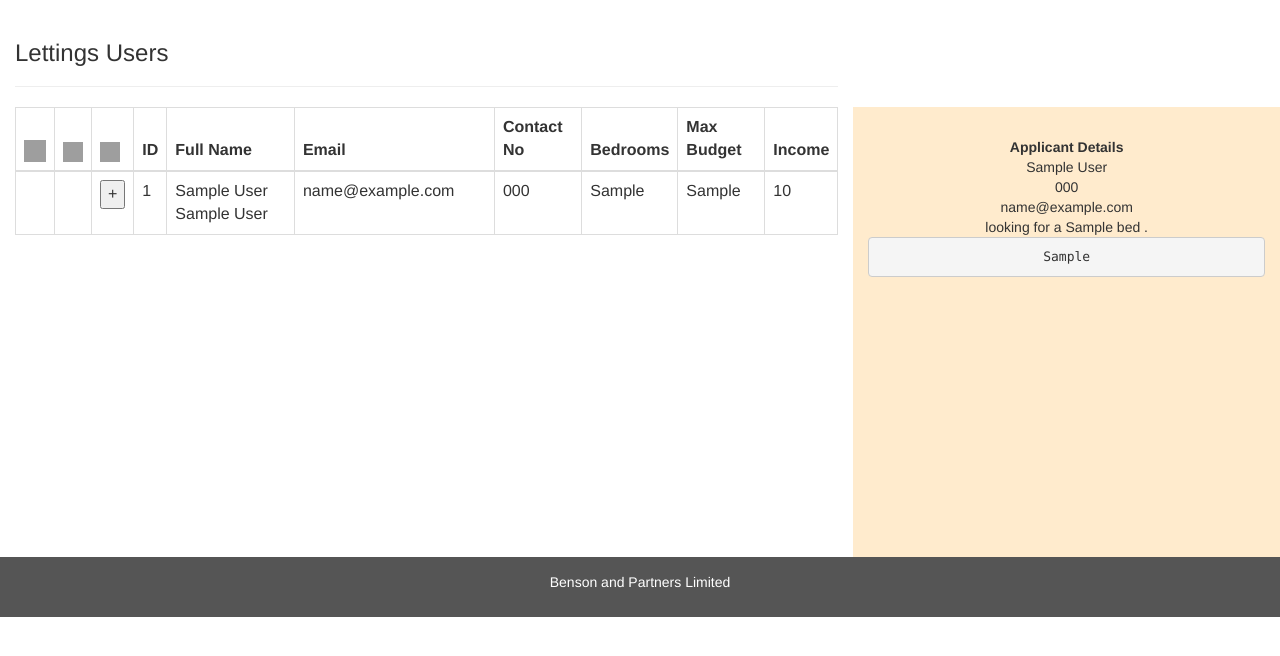
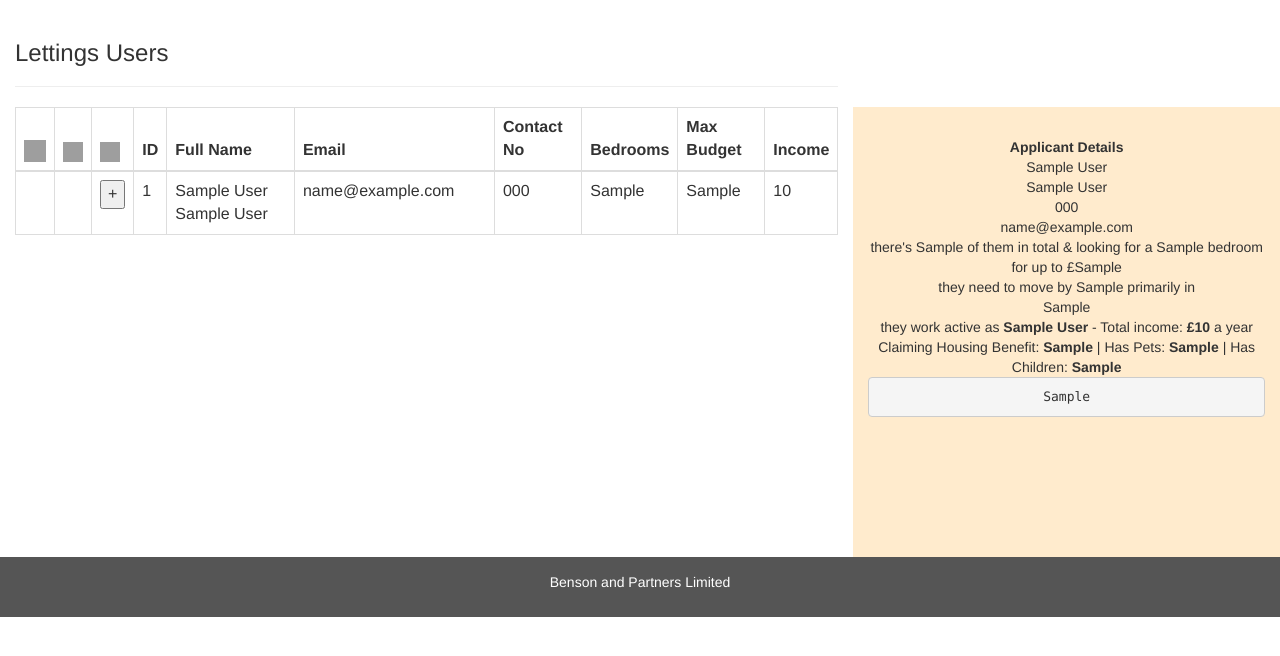
Before and after one commit to Montekarl/BensonAndPartners, a PHP site: page / in a window 1280 px wide. Shown: the part 52-708 px from the top of the page. Run offline with PHP 8.4, Linux system fonts and the light colour scheme; tables that the repository leaves empty or names only in its code hold one stand-in row (values such as "Sample post"); data that the repository does not hold is empty; grey boxes are pictures that could not be loaded.

Commit message:
finalised detailed-SiteBar

```diff
--- a/classes/usersview.class.php
+++ b/classes/usersview.class.php
@@ -7,9 +7,14 @@ class UsersView extends Users
         $result = $this->getUser($userId);
         echo $result['first_name']. " ";
         echo $result['last_name']. "<br>";
+        echo $result['city_name']. "<br>";
         echo str_replace(" ", "", $result['contact_number']) . "<br>";
         echo $result['email']. "<br>";
-        echo "looking for a ". $result['bedrooms']. " bed . <br>";
+        echo "there's " . $result['tenants'] . " of them in total &";
+        echo " looking for a ". $result['bedrooms']. " bedroom for up to £". $result['maximum_budget']."<br>";
+        echo "they need to move by ". $result['move_by']. " primarily in <br>". $result['areas']."<br>";
+        echo "they work ". $result['employment_status']. " as <b>". $result['job_title']."</b> - Total income: <b>£" .$result['salary']. "</b> a year <br>";
+        echo "Claiming Housing Benefit:  <b>". $result['dss']. "</b> | Has Pets: <b>". $result['pets']."</b> | Has Children: <b>" . $result['children'] . "</b><br>";
         echo "<pre>".$result['special_conditions']. "<br></pre>";
     }
 
@@ -21,7 +26,7 @@ class UsersView extends Users
                 "<tr>".
                 "<td></td>".
                 "<td></td>".
-                "<td> <button type = 'button' onclick='updateUser(".$data['user_id'].")' class = 'find-id'> + </button> "."</td>".
+                "<td> <button type = 'button' onclick='showMoreDetailsSideBar(".$data['user_id'].")' class = 'find-id'> + </button> "."</td>".
                 "<td class = 'id'>".$data['user_id']."</td>".
                 "<td>".$data['title']." ".$data['first_name']." ".$data['last_name']."</td>".
                 "<td>".$data['email']."</td>".
--- a/scripts/scripts.php
+++ b/scripts/scripts.php
@@ -1,5 +1,5 @@
 <script>
-    function updateUser(userID){
+    function showMoreDetailsSideBar(userID){
         $.get( "/BensonOOP/classes/GetID.php?id="+userID, function(data) {
             document.getElementById('detailed-SideBar').innerHTML = data;
         });
```
Also changed, not shown: classes/getId.php (+10 -2 lines).
